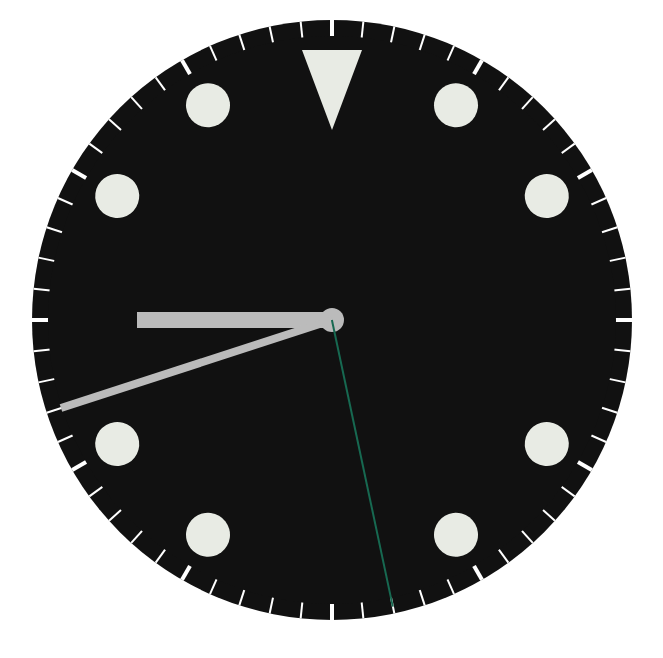
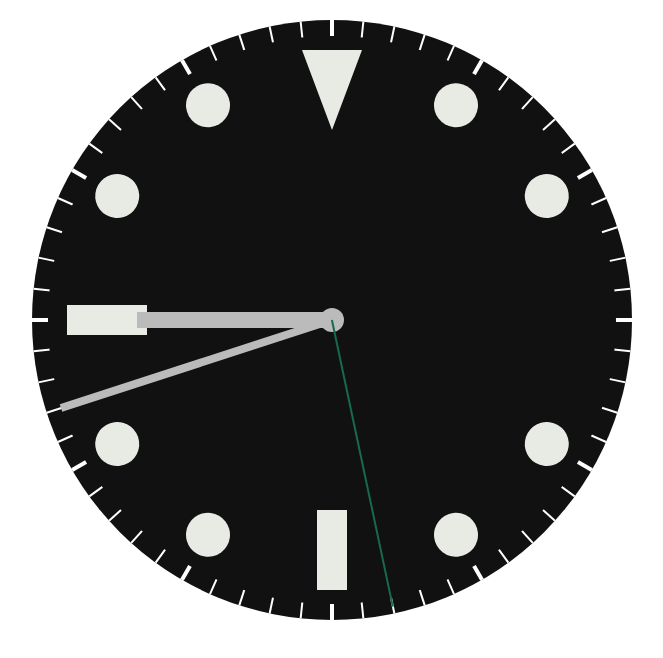
Before and after one commit to cpoliver/story-time, a React (Create React App) app: page / in a window 1280 px wide. Shown: the top 658 px of the page, without its empty margins (308-971 px from the left). Built offline with nearby package versions, Linux system fonts and the light colour scheme.

Commit message:
Add baton hour markers

```diff
--- a/src/components/clock/clock.scss
+++ b/src/components/clock/clock.scss
@@ -21,9 +21,14 @@ $second-marker-offset: $second-marker-length * 2;
 $second-marker-width: 2px;
 $second-marker-width-bold: 4px;
 
+$hour-marker-offset: 30px;
+
+$hour-marker-triangle-height: 80px;
+$hour-marker-triangle-width: 30px;
+
 $hour-marker-round-diameter: 44px;
 $hour-marker-round-radius: $hour-marker-round-diameter / 2;
-$hour-marker-round-offset: 30px;
+
 
 @mixin hour-marker {
   background: $marker-color;
@@ -32,7 +37,7 @@ $hour-marker-round-offset: 30px;
 
 @mixin hour-marker-rotate($hour-position) {
   $degrees: (360 / 12) * $hour-position;
-  transform: translate(0, $hour-marker-round-offset) rotate(#{$degrees}deg);
+  transform: translate(0, $hour-marker-offset) rotate(#{$degrees}deg);
 }
 
 .clock {
@@ -82,13 +87,27 @@ $hour-marker-round-offset: 30px;
   }
 
   &-hour-marker-triangle {
-    border-left: 30px solid transparent;
-    border-right: 30px solid transparent;
-    border-top: 80px solid $marker-color;
+    border-left: $hour-marker-triangle-width solid transparent;
+    border-right: $hour-marker-triangle-width solid transparent;
+    border-top: $hour-marker-triangle-height solid $marker-color;
     height: 0;
-    left: $radius - 30px;
-    top: $hour-marker-round-offset;
+    left: $radius - $hour-marker-triangle-width;
+    top: $hour-marker-offset;
     width: 0;
+  }
+
+  &-hour-marker-baton {
+    @include hour-marker;
+    height: $hour-marker-triangle-height;
+    left: $radius - ($hour-marker-triangle-width / 2);
+    top: $diameter - ($hour-marker-triangle-height + $hour-marker-offset);
+    width: $hour-marker-triangle-width;
+
+    &:nth-of-type(10) {
+      left: $hour-marker-offset + $hour-marker-triangle-width;
+      top: $radius - ($hour-marker-triangle-width + 10);
+      transform: rotate(90deg);
+    }
   }
 
   &-hour-marker-round {
@@ -96,7 +115,7 @@ $hour-marker-round-offset: 30px;
     border-radius: $hour-marker-round-diameter;
     height: $hour-marker-round-diameter;
     left: $radius - $hour-marker-round-radius;
-    transform-origin: $hour-marker-round-radius ($radius - $hour-marker-round-offset);
+    transform-origin: $hour-marker-round-radius ($radius - $hour-marker-offset);
     width: $hour-marker-round-diameter;
 
     &:nth-of-type(1) { @include hour-marker-rotate(1); }
```
